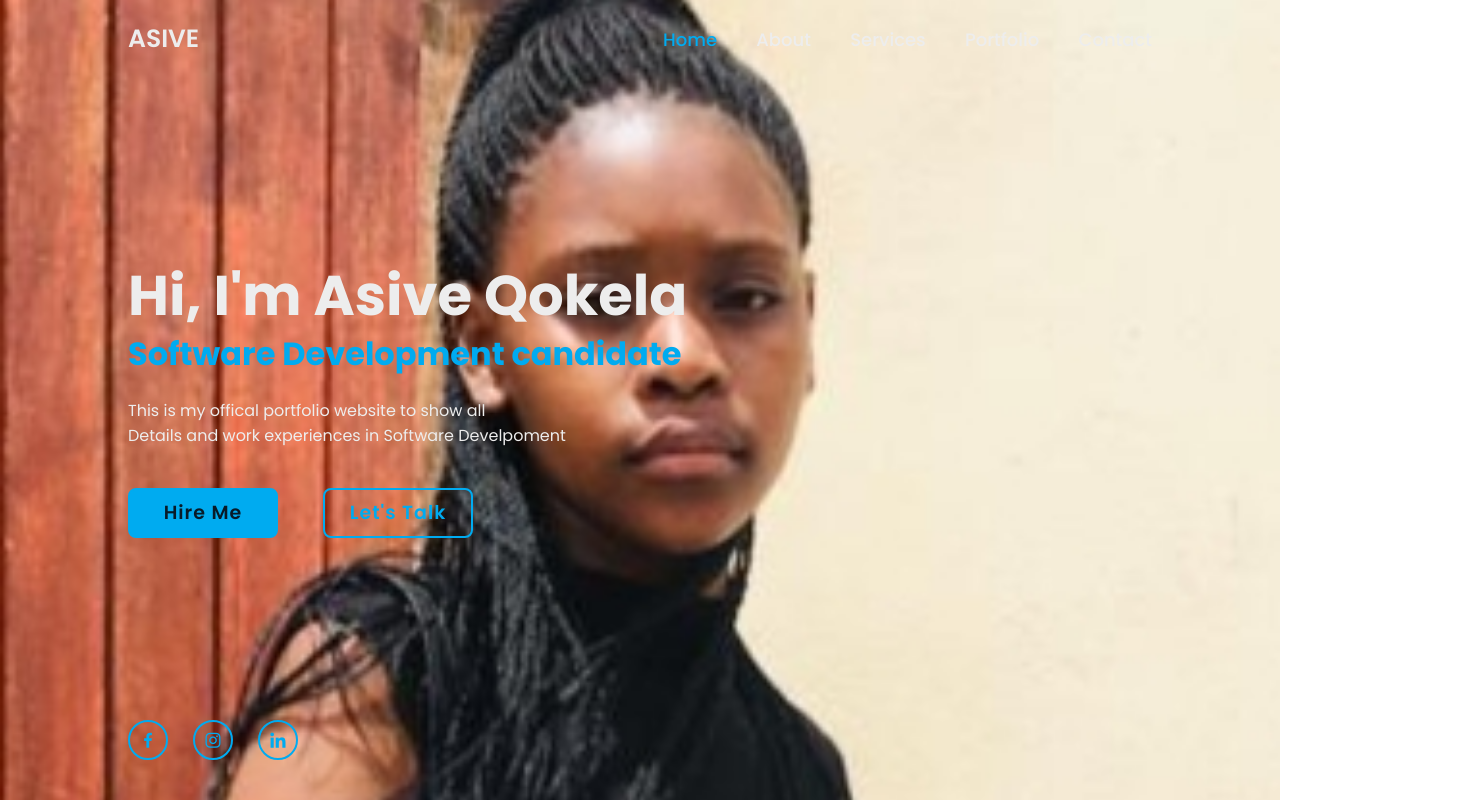
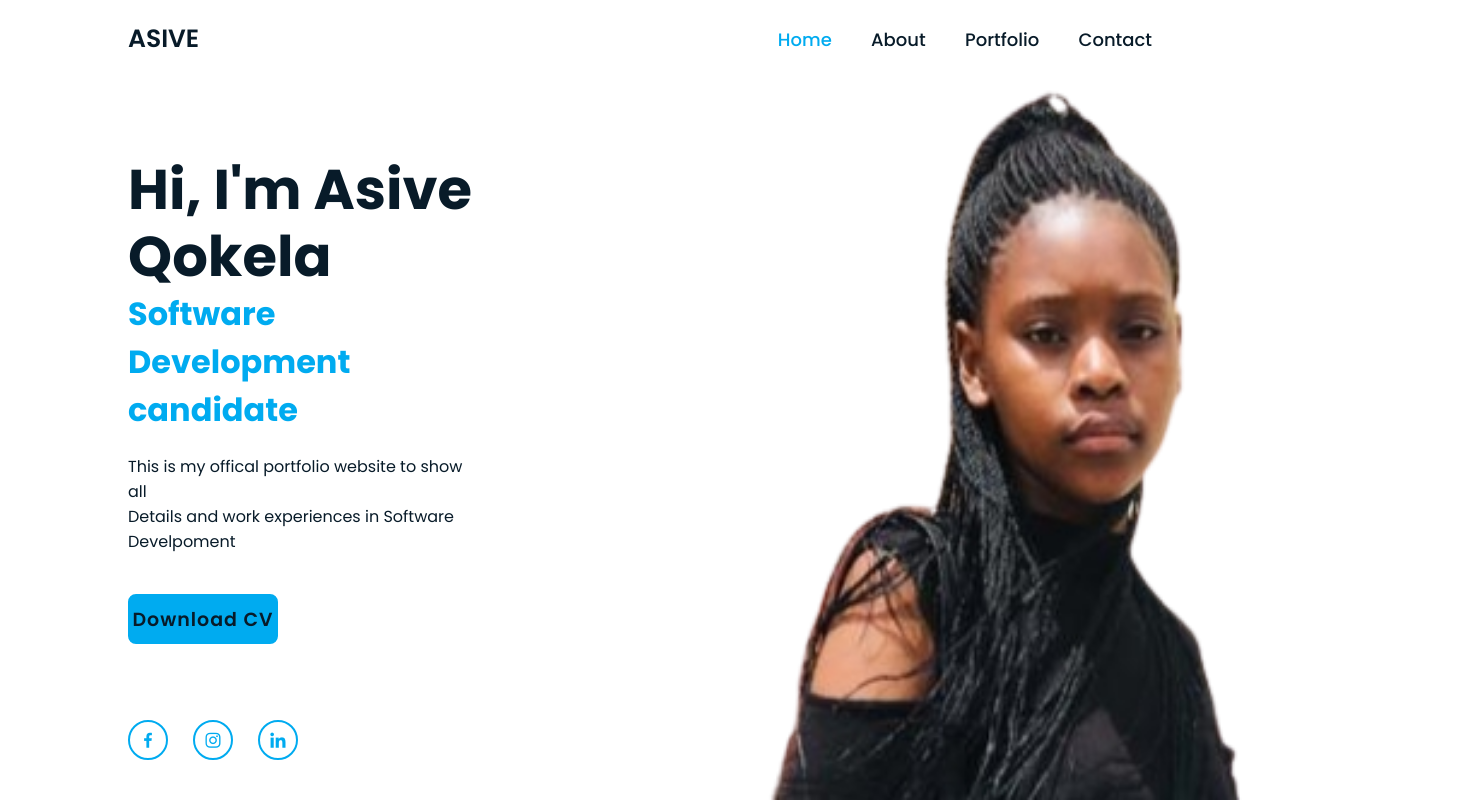
Before and after one commit to asiveqokela/Portfolio, a plain HTML site: page asive/index.html in a window 1280 px wide. Shown: the whole page, 1473 px wide, since content can reach past the window. Drawn offline with nearby package versions, Linux system fonts and the light colour scheme.

Commit message:
Add files via upload

```diff
--- a/asive/index.html
+++ b/asive/index.html
@@ -5,7 +5,7 @@
     <meta charset="UTF-8">
     <meta http-equiv="X-UA-Compatible" content="IE=edge">
     <meta name="viewport" content="width=device-,initial-scale=1.0">
-    <title>Personal Portfolio Website HTML CSS Only | Codehal</title>
+    <title>Portfolio</title>
 <link rel="stylesheet" href="style.css">
 <link href='https://unpkg.com/boxicons@2.1.4/css/boxicons.min.css' rel='stylesheet'>
 </head>
@@ -18,7 +18,6 @@
         <nav class="navbar">
             <a href="#"class="active">Home</a>
             <a href="#">About</a>
-            <a href="#">Services</a>
             <a href="#">Portfolio</a>
             <a href="#">Contact</a>
         </nav>
@@ -30,18 +29,20 @@
             <h3>Software Development candidate</h3>
 <p>This is my offical portfolio website to show all<br>Details and work experiences in Software Develpoment</p>
 <div class="btn-box">
-    <a href="#">Hire Me</a>
-    <a href="#">Let's Talk</a>
+    <a href="/Asive Qokela.pdf">Download CV</a>
+
 </div>
         </div>
 
         <div class="home-sci">
-            <a href="#"><i class='bx bxl-facebook'></i></a>
-            <a href="#"><i class='bx bxl-instagram'></i></a>
-            <a href="#"><i class='bx bxl-linkedin'></i></a>
+            <a href="https://www.facebook.com/asive.sive.3745/"><i class='bx bxl-facebook'></i></a>
+            <a href="https://www.instagram.com/asive_qokela/"><i class='bx bxl-instagram'></i></a>
+            <a href="https://www.linkedin.com/in/asive-qokela-082b44272/"><i class='bx bxl-linkedin'></i></a>
         </div>
 
         <span class="home-imgHover"></span>
+        <img id="pic3" src="home.png"width="800" height="800"/>
     </section>
+
 </body>
 </html>
--- a/asive/style.css
+++ b/asive/style.css
@@ -8,7 +8,8 @@
 }
 
 body{
-    color: #ededed;
+    color: #081b29;
+
 }
 
 .header{
@@ -27,7 +28,7 @@ body{
 .logo {
     position: relative;
     font-size: 25px;
-    color: #ededed;
+    color: #081b29;
     text-decoration: none;
     font-weight: 600;
 }
@@ -39,14 +40,13 @@ body{
     right: 0;
     width: 100%;
     height: 100%;
-    background: red;
     animation: showRight 1s ease forwards;
     animation-delay: .4s;
 }
 
 .navbar a {
     font-size: 18px;
-    color: #ededed;
+    color: #081b29;
     text-decoration: none;
     font-weight: 500;
     margin-left: 35px;
@@ -57,10 +57,12 @@ body{
 .navbar a.active {
     color: #00abf0;
 }
-
+#pic3{
+    position: relative; left: 200px;
+}
 .home {
     height: 100vh;
-   background: url('home.jpg')no-repeat;
+
    background-size: cover;
    background-position: center;
     display: flex;
@@ -86,7 +88,7 @@ body{
     right: 0;
     width: 100%;
     height: 100%;
-    background: red;
+    background: transparent;
     animation: showRight 1s ease forwards;
     animation-delay: .1s;
 }
@@ -283,7 +285,7 @@ width: 100%;
     right: 0;
     width: 120%;
     height: 100%;
-    background: red;
+    background: transparent;
     animation: showRight 1s ease forwards;
     animation-delay: 3s;
     z-index: 100;
```
Also changed, not shown: asive/home.png (added), asive/images/about.jpg (added), 1 other file.
